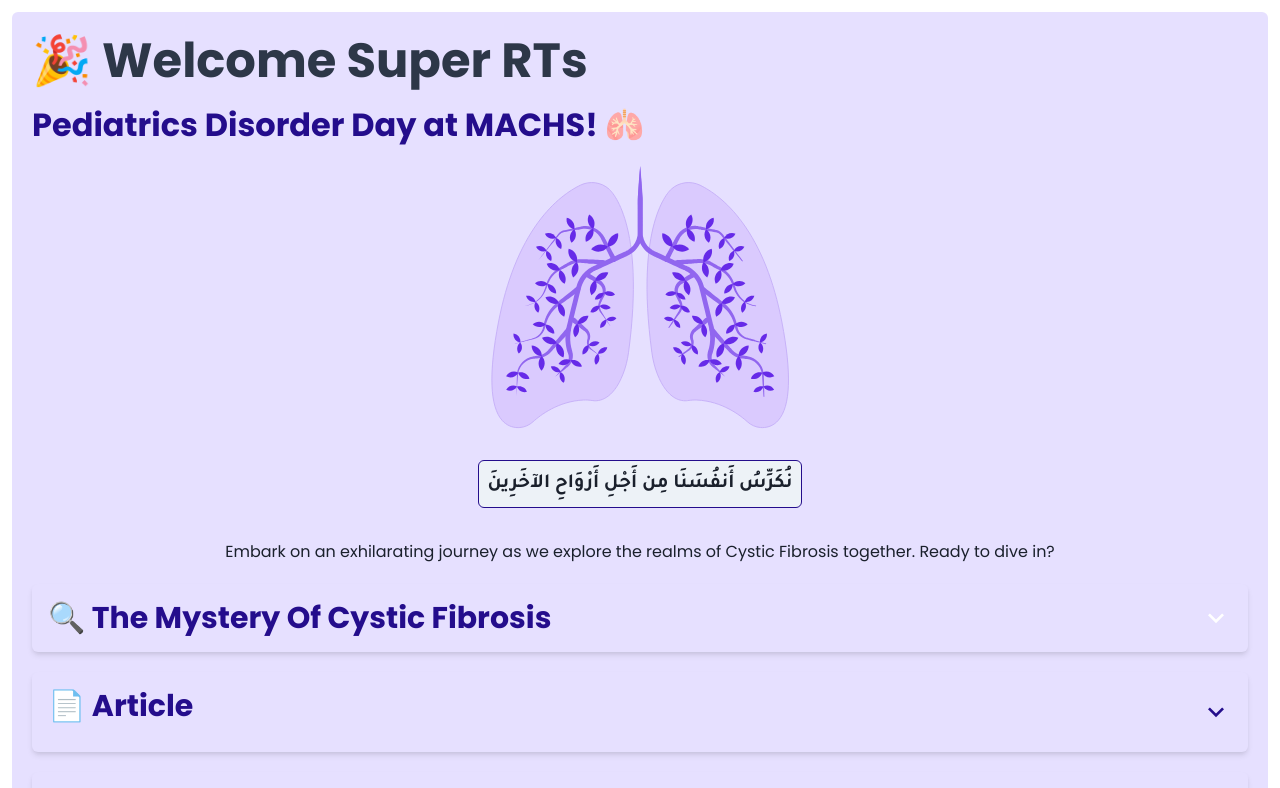
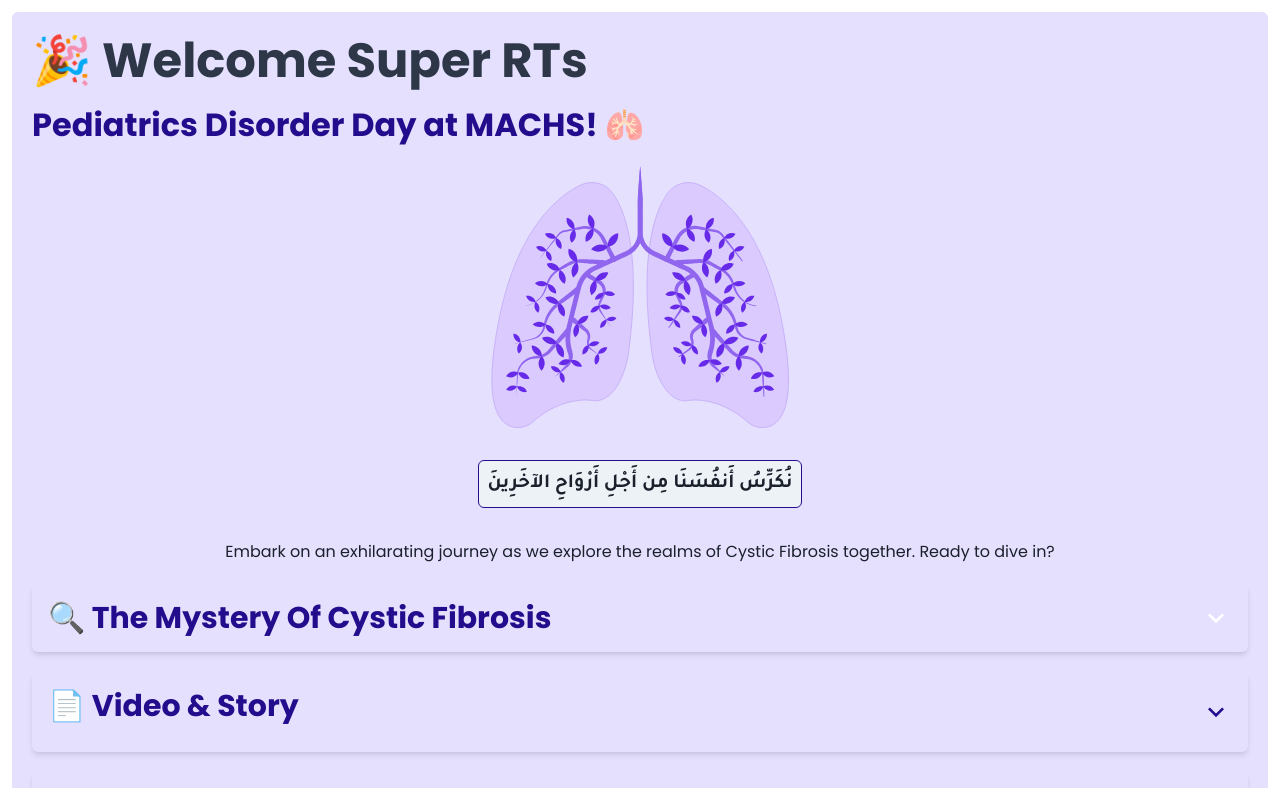
Before and after one commit to HadiAlMarzooq/airwaymanagment, a React (Create React App) app: page / in a window 1280 px wide. Shown: the top 788 px of the page. Built offline with nearby package versions, Linux system fonts and the light colour scheme.

Commit message:
Update TipsSection component to display video and story instead of article

```diff
--- a/src/components/TipsSection.js
+++ b/src/components/TipsSection.js
@@ -50,7 +50,7 @@ function TipsSection() {
         }}
       >
         <Heading size="lg" color="primary.500" mb={3}>
-          📄 Article
+          📄 Video & Story
         </Heading>
         <Icon
           as={isOpen ? ChevronUpIcon : ChevronDownIcon}
```
